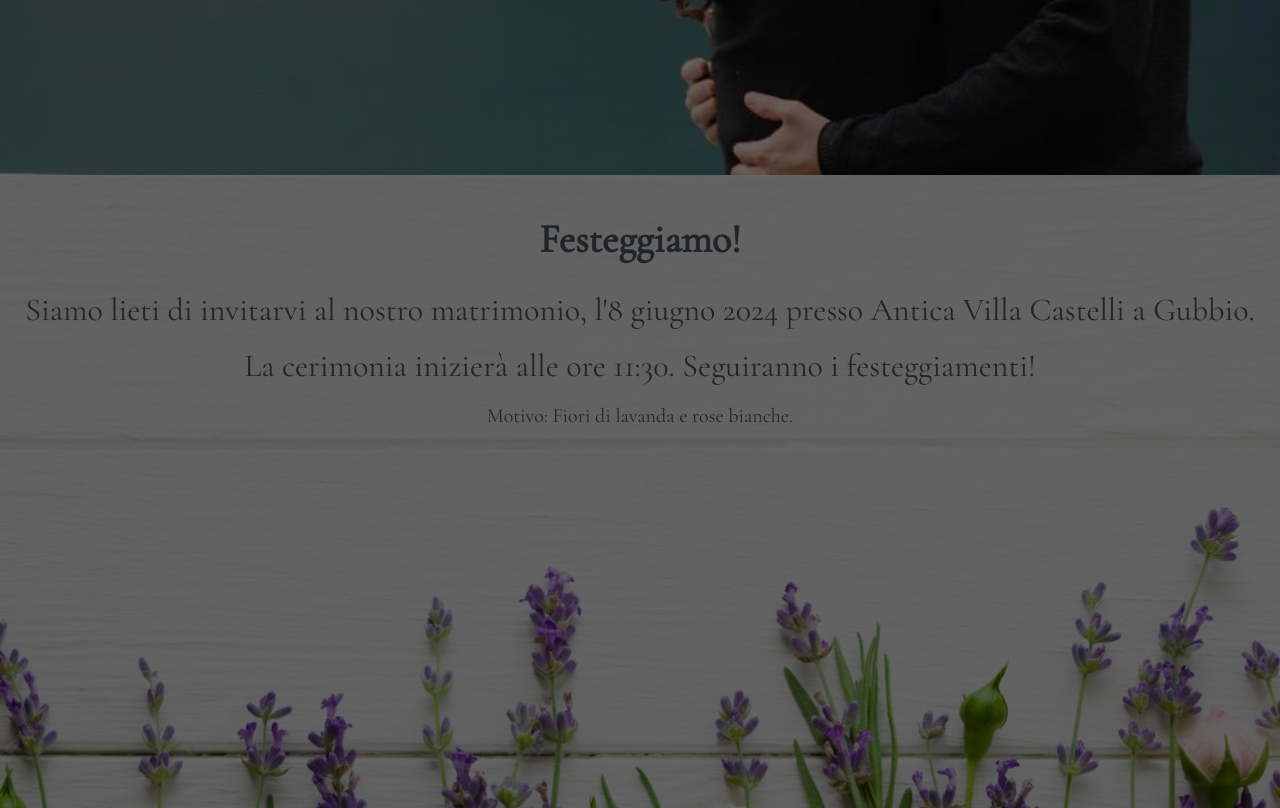
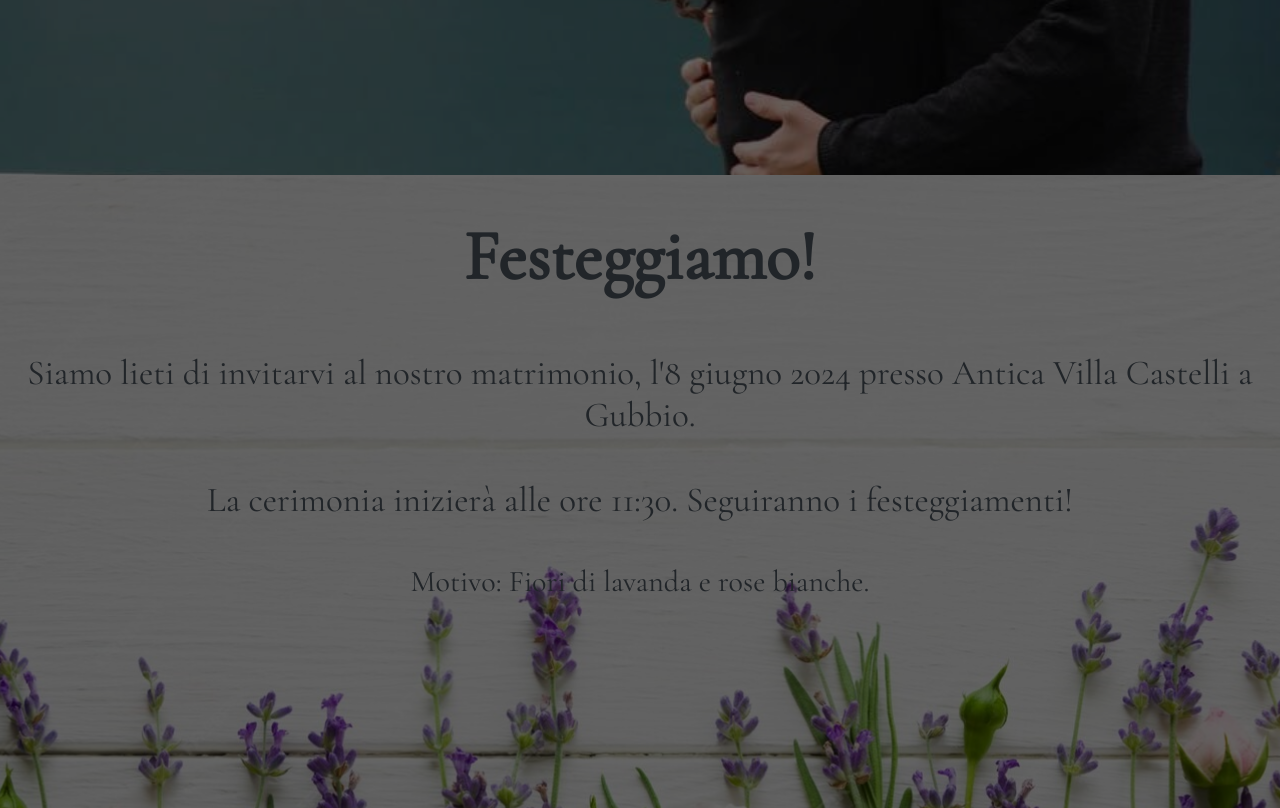
Before and after one commit to marcoottaiano/WeddingPartecipation, a React (Create React App) app: page / in a window 1280 px wide. Shown: the part 625-1433 px from the top of the page. Built offline with nearby package versions, Linux system fonts and the light colour scheme.

Commit message:
responsive desktop second section

```diff
--- a/src/styles/home.scss
+++ b/src/styles/home.scss
@@ -172,7 +172,7 @@ $homepage-vert: url('../assets/images/sfondo-vert.jpg');
     display: flex;
     justify-content: center;
     align-items: center;
-    gap: 10px;
+    gap: 20px;
     flex-direction: column;
 
     h1 {
@@ -186,4 +186,22 @@ $homepage-vert: url('../assets/images/sfondo-vert.jpg');
     }
   }
 
+  @include media-breakpoint-up(lg) {
+    .text-container {
+      gap: 35px;
+
+      h1 {
+        font-size: 70px;
+      }
+
+      h2 {
+        font-size: 35px;
+      }
+
+      h3 {
+        font-size: 30px;
+      }
+    }
+  }
+
 }
```
